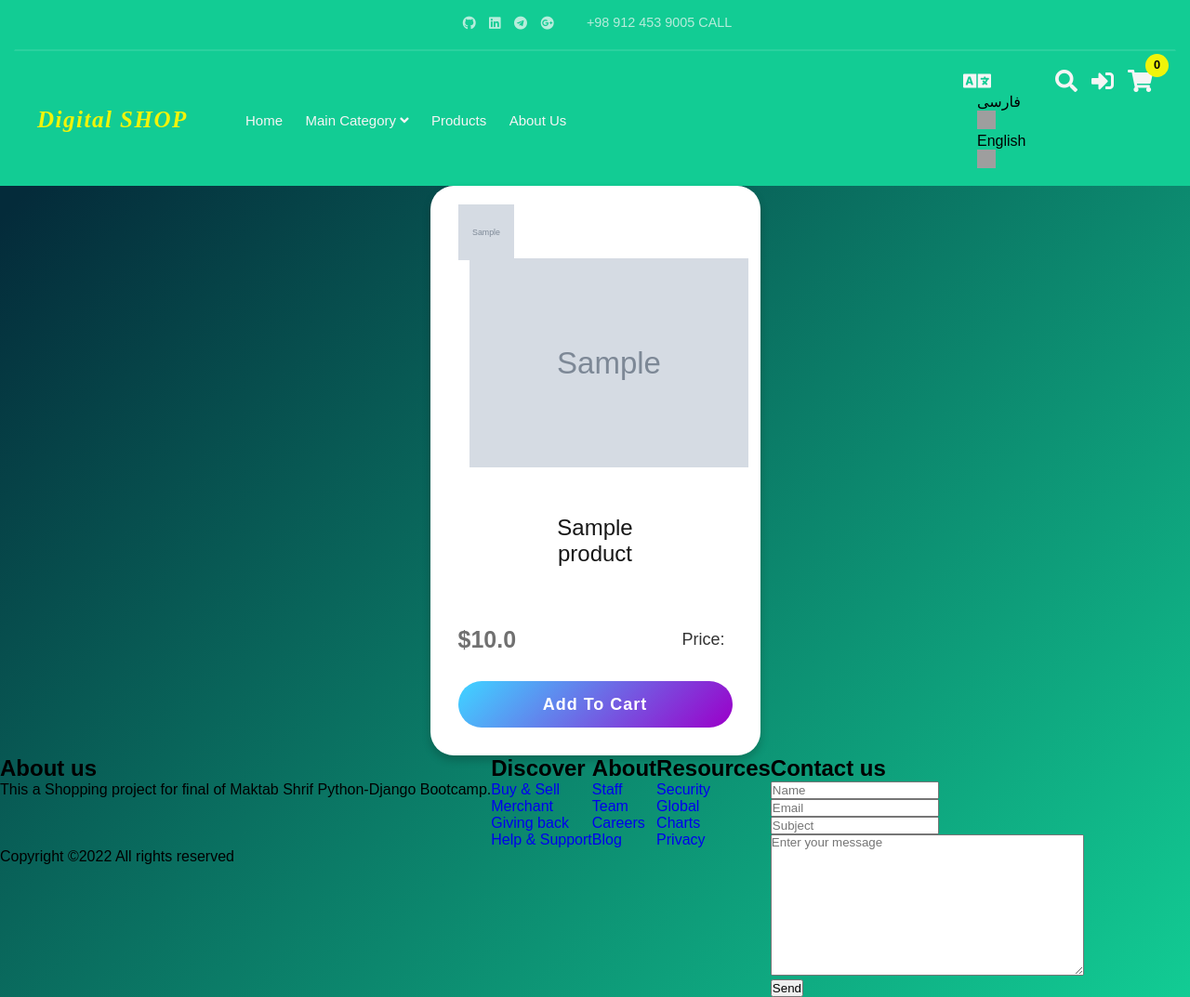
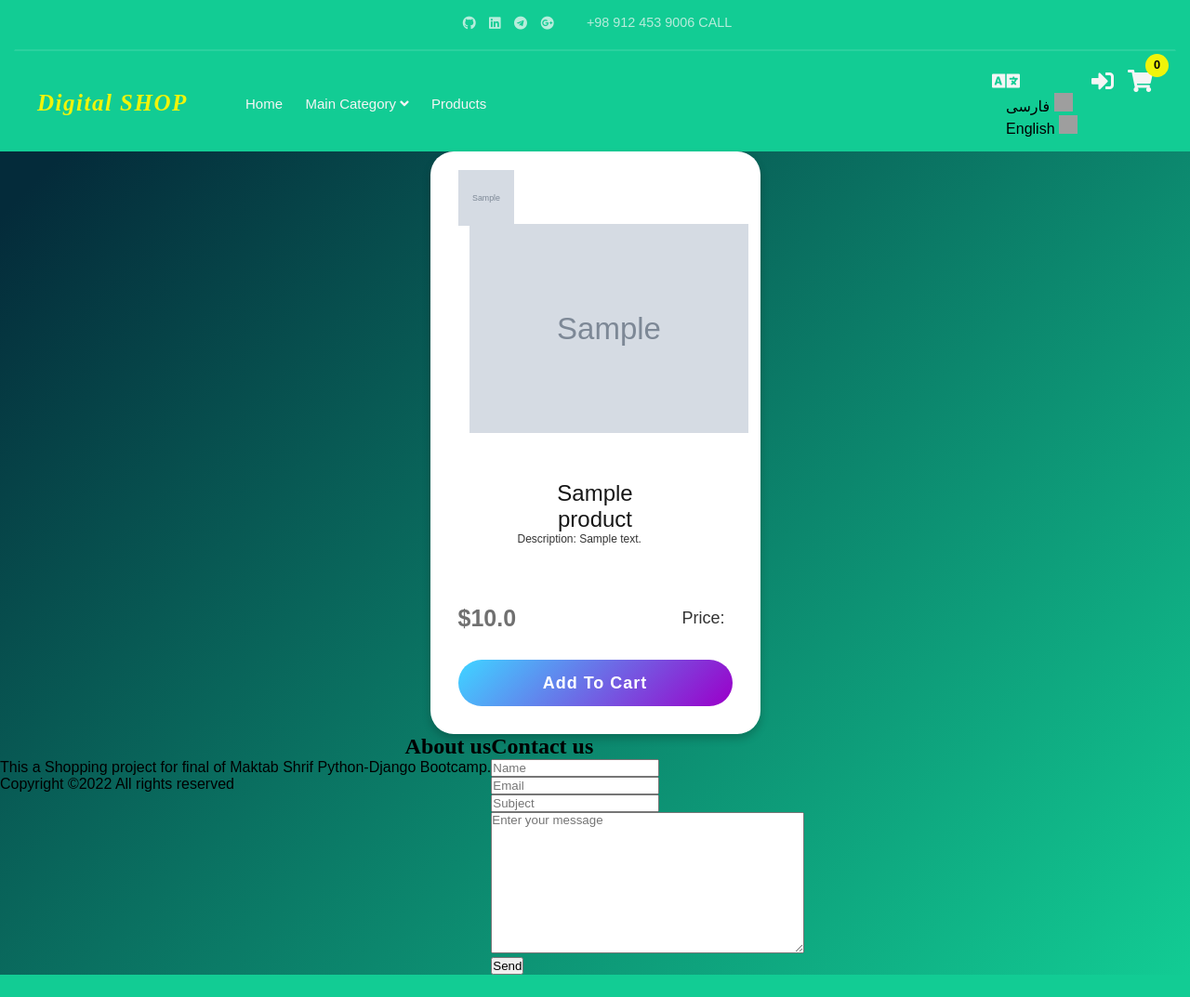
Before and after one commit to jkeramati/Online_Shop_mk64, a Django app: page /product/product_detail/1 in a window 1280 px wide. Shown: the whole page at 93% size. After the commit the page ends 1049 px from the top, so only its background shows below. Run offline with Django 4.2, Linux system fonts and the light colour scheme; tables that the repository leaves empty hold one stand-in row (values such as "Sample post"); grey boxes marked "Sample" are stand-in pictures; parts of the project's set-up code (start-up, migrations or seed data) failed here and were passed over; some libraries are stand-ins or nearby versions; some web fonts are replaced; grey boxes are pictures that could not be loaded.

Commit message:
final editing

```diff
--- a/costumer/views.py
+++ b/costumer/views.py
@@ -143,8 +143,8 @@ class CartListAPI(ListView):
     # context_object_name = 'items'
 
     def get(self, request, *args, **kwargs):
-        cart = Cart.objects.filter(costumer__user=self.request.user)
-        cartitem = CartItem.objects.filter(cart__costumer__user=self.request.user)
+        cart = Cart.objects.filter(costumer__user=self.request.user, status="PAY")
+        cartitem = CartItem.objects.filter(cart__costumer__user=self.request.user, cart__status="PAY")
         context = {
             'items': cart,
             'items_cart': cartitem,
--- a/templates/base/_footer.html
+++ b/templates/base/_footer.html
@@ -1,5 +1,8 @@
 {% load static %}
-
+{% load i18n %}
+{% get_current_language as LANGUAGE_CODE %}
+{% get_available_languages as LANGUAGES %}
+{% get_language_info_list for LANGUAGES as languages %}
 <meta charset="utf-8">
 <meta name="viewport" content="width=device-width, initial-scale=1, shrink-to-fit=no">
 
@@ -14,9 +17,15 @@
         <div class="row">
             <div class="col-md-9 py-5">
                 <div class="row">
-                    <div class="col-md-4 mb-md-0 mb-4">
-                        <h2 class="footer-heading">About us</h2>
-                        <p>This a Shopping project for final of Maktab Shrif Python-Django Bootcamp.</p>
+                    <div class="col-md-11 mb-md-0 mb-4">
+                        {% if LANGUAGE_CODE == 'en' %}
+                            <h2 class="footer-heading">{% trans "About us" %}</h2>
+                            <p>{% trans "This a Shopping project for final of Maktab Shrif Python-Django Bootcamp." %}</p>
+                        {% else %}
+                            <h2 class="footer-heading"
+                                style="font-family: Vazir,serif;text-align: end">{% trans "About us" %}</h2>
+                            <p style="text-align: end">{% trans "This a Shopping project for final of Maktab Shrif Python-Django Bootcamp." %}</p>
+                        {% endif %}
                         <ul class="ftco-footer-social p-0">
                             <li class="ftco-animate"><a href="#" data-toggle="tooltip" data-placement="top"
                                                         title="GitHub"><span class="ion-logo-github"></span></a></li>
@@ -28,41 +37,41 @@
                             </li>
                         </ul>
                     </div>
-                    <div class="col-md-8">
-                        <div class="row justify-content-center">
-                            <div class="col-md-12 col-lg-9">
-                                <div class="row">
-                                    <div class="col-md-4 mb-md-0 mb-4">
-                                        <h2 class="footer-heading">Discover</h2>
-                                        <ul class="list-unstyled">
-                                            <li><a href="#" class="py-1 d-block">Buy &amp; Sell</a></li>
-                                            <li><a href="#" class="py-1 d-block">Merchant</a></li>
-                                            <li><a href="#" class="py-1 d-block">Giving back</a></li>
-                                            <li><a href="#" class="py-1 d-block">Help &amp; Support</a></li>
-                                        </ul>
-                                    </div>
-                                    <div class="col-md-4 mb-md-0 mb-4">
-                                        <h2 class="footer-heading">About</h2>
-                                        <ul class="list-unstyled">
-                                            <li><a href="#" class="py-1 d-block">Staff</a></li>
-                                            <li><a href="#" class="py-1 d-block">Team</a></li>
-                                            <li><a href="#" class="py-1 d-block">Careers</a></li>
-                                            <li><a href="#" class="py-1 d-block">Blog</a></li>
-                                        </ul>
-                                    </div>
-                                    <div class="col-md-4 mb-md-0 mb-4">
-                                        <h2 class="footer-heading">Resources</h2>
-                                        <ul class="list-unstyled">
-                                            <li><a href="#" class="py-1 d-block">Security</a></li>
-                                            <li><a href="#" class="py-1 d-block">Global</a></li>
-                                            <li><a href="#" class="py-1 d-block">Charts</a></li>
-                                            <li><a href="#" class="py-1 d-block">Privacy</a></li>
-                                        </ul>
-                                    </div>
-                                </div>
-                            </div>
-                        </div>
-                    </div>
+{#                    <div class="col-md-8" >#}
+{#                        <div class="row justify-content-center">#}
+{#                            <div class="col-md-12 col-lg-9">#}
+{#                                <div class="row">#}
+{#                                    <div class="col-md-4 mb-md-0 mb-4">#}
+                                        {#                                        <h2 class="footer-heading">Discover</h2>#}
+                                        {#                                        <ul class="list-unstyled">#}
+                                        {#                                            <li><a href="#" class="py-1 d-block">Buy &amp; Sell</a></li>#}
+                                        {#                                            <li><a href="#" class="py-1 d-block">Merchant</a></li>#}
+                                        {#                                            <li><a href="#" class="py-1 d-block">Giving back</a></li>#}
+                                        {#                                            <li><a href="#" class="py-1 d-block">Help &amp; Support</a></li>#}
+                                        {#                                        </ul>#}
+{#                                    </div>#}
+{#                                    <div class="col-md-4 mb-md-0 mb-4">#}
+                                        {#                                        <h2 class="footer-heading">{% trans 'About' %}</h2>#}
+                                        {#                                        <ul class="list-unstyled">#}
+                                        {#                                            <li><a href="#" class="py-1 d-block">Staff</a></li>#}
+                                        {#                                            <li><a href="#" class="py-1 d-block">Team</a></li>#}
+                                        {#                                            <li><a href="#" class="py-1 d-block">Careers</a></li>#}
+                                        {#                                            <li><a href="#" class="py-1 d-block">Blog</a></li>#}
+                                        {#                                        </ul>#}
+{#                                    </div>#}
+{#                                    <div class="col-md-4 mb-md-0 mb-4">#}
+                                        {#                                        <h2 class="footer-heading">Resources</h2>#}
+                                        {#                                        <ul class="list-unstyled">#}
+                                        {#                                            <li><a href="#" class="py-1 d-block">Security</a></li>#}
+                                        {#                                            <li><a href="#" class="py-1 d-block">Global</a></li>#}
+                                        {#                                            <li><a href="#" class="py-1 d-block">Charts</a></li>#}
+                                        {#                                            <li><a href="#" class="py-1 d-block">Privacy</a></li>#}
+                                        {#                                        </ul>#}
+{#                                    </div>#}
+{#                                </div>#}
+{#                            </div>#}
+{#                        </div>#}
+{#                    </div>#}
                 </div>
                 <div class="row mt-md-5">
                     <div class="col-md-12">
@@ -75,11 +84,13 @@
                 </div>
             </div>
             <div class="col-md-3 py-md-5 py-4 aside-stretch-right pl-lg-5">
-                <h2 class="footer-heading footer-heading-white">Contact us</h2>
+                <h2 class="footer-heading footer-heading-white"
+                    style="font-family: Vazir,serif">{% trans "Contact us" %}</h2>
                 {% if messages %}
                     <ul class="messages">
                         {% for message in messages %}
-                            <li  {% if message.tags %} class=" {{ message.tags }} " {% endif %} style="color: white"> {{ message }} </li>
+                            <li  {% if message.tags %} class=" {{ message.tags }} " {% endif %}
+                                                       style="color: white"> {{ message }} </li>
                         {% endfor %}
                     </ul>
                 {% endif %}
@@ -104,7 +115,7 @@
                         {#                                  placeholder="Message"></textarea>#}
                     </div>
                     <div class="form-group">
-                        <button type="submit" class="form-control submit px-3">Send</button>
+                        <button type="submit" class="form-control submit px-3">{% trans "Send" %}</button>
                     </div>
                 </form>
             </div>
--- a/templates/base/_navbar.html
+++ b/templates/base/_navbar.html
@@ -11,7 +11,7 @@
             <a href="https://t.me/jalaloddinkeramati"><i class="fab fa-google-plus"></i></a>
         </div>
         <div class="phone">
-            <span> <span>+98 912 453 9005</span> {% trans "Call" %}</span>
+            <span> <span>+98 912 453 9006</span> {% trans "Call" %}</span>
         </div>
     </div>
     <!--END OF UPPER BAR-->
@@ -91,9 +91,9 @@
                         <li>
                             <a href="{% url 'category_list' %}"> {% trans "Products" %} </a>
                         </li>
-                        <li>
-                            <a href="{% url 'category_list' %}"> {% trans "About Us" %} </a>
-                        </li>
+{#                        <li>#}
+{#                            <a href="{% url 'category_list' %}"> {% trans "About Us" %} </a>#}
+{#                        </li>#}
                         {#                        <li class="menu-item-has-children">#}
                         {#                            <!--SALE LABEL-->#}
                         {#                            <div class="sale-design">#}
@@ -165,9 +165,9 @@
 
 
                 </div>
-                <a href="#" class="search">
-                    <i class="fas fa-search" style='font-size:24px'></i>
-                </a>
+{#                <a href="#" class="search">#}
+{#                    <i class="fas fa-search" style='font-size:24px'></i>#}
+{#                </a>#}
                 {% if user.is_authenticated %}
                     <a href="{% url 'dashboard' %}"> <i class="far fa-user" style='font-size:24px'></i></a>
                 {% else %}
--- a/templates/costumer/dash_address_list.html
+++ b/templates/costumer/dash_address_list.html
@@ -149,12 +149,12 @@
                         <td class="cell100 column4">{{ item.alley }}</td>
                         <td class="cell100 column5">{{ item.No }}</td>
                         <td class="cell100 column6">
-                            <button type="button" class="btn btn-danger delete_address" style="font-family: Vazir,serif"
+                            <button type="button" class="btn btn-danger delete_address btn-sm" style="font-family: Vazir,serif"
                                     akbar="{{ item.id }}">{% trans "Delete" %}
                             </button>
                         </td>
                         <td class="cell100 column7">
-                            <button type="button" class="btn btn-info " data-toggle="modal"
+                            <button type="button" class="btn btn-info btn-sm" data-toggle="modal" style="font-family: Vazir,serif "
                                     data-target="#exampleModal{{ item.id }}">{% trans "Edit" %}
                             </button>
                         </td>
--- a/templates/product/product_detail.html
+++ b/templates/product/product_detail.html
@@ -68,7 +68,7 @@
             </div>
             <div class="shoe-details" style="text-align: center;margin: 4rem">
                 <span class="shoe_name">{{ product.name }}</span>
-                {#                <p>{{ product.description }} description for product</p>#}
+                <p>{% trans "Description:" %} {{ product.description }}  </p>
             </div>
             <div class="color-price">
                 {% if languages == "en" %}
```
Also changed, not shown: templates/costumer/dash_history_order.html (+29 -4 lines).
